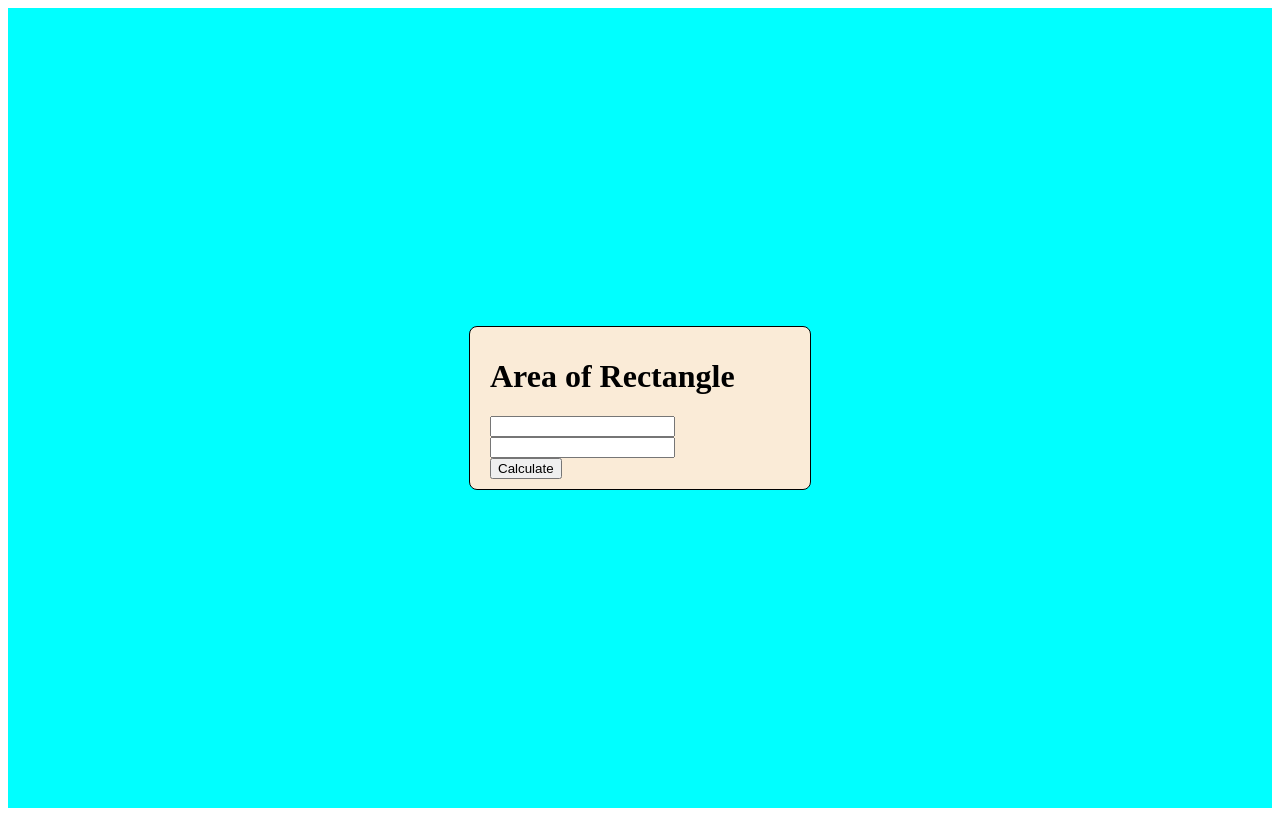
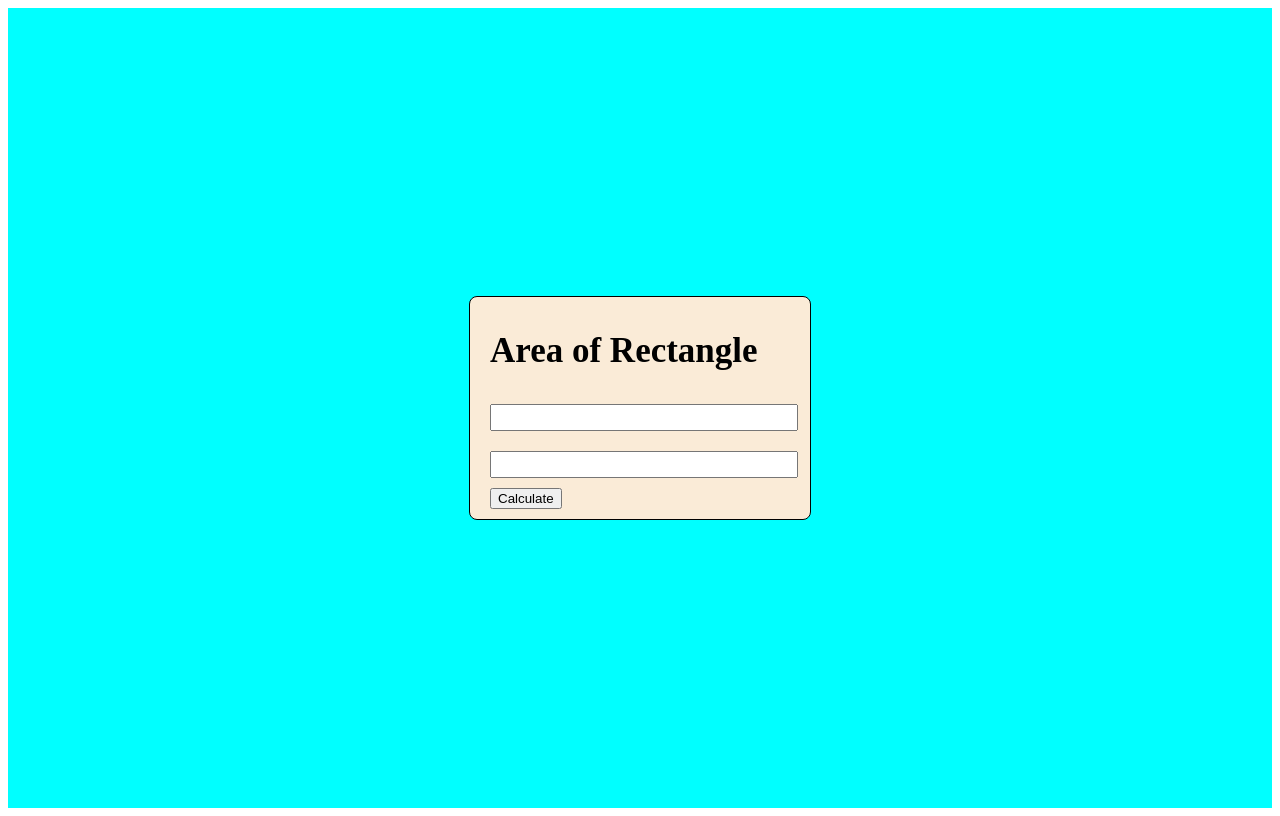
Before and after one commit to HarshadaGharate/Rectangle_Area, a plain HTML site: page index.html in a window 1280 px wide. Drawn offline with Linux system fonts and the light colour scheme.

Commit message:
css added to input box

```diff
--- a/index.html
+++ b/index.html
@@ -19,6 +19,20 @@
             width: 300px;
             padding: 10px 20px;
         }
+
+        h1{
+            font-size: 35px;
+        }
+
+        .inp{
+            width: 100%;
+            font-size: 18px;
+            margin: 10px auto;
+        }
+
+        .inp:focus{
+            outline: none;
+        }
     </style>
 </head>
 <body>
```
